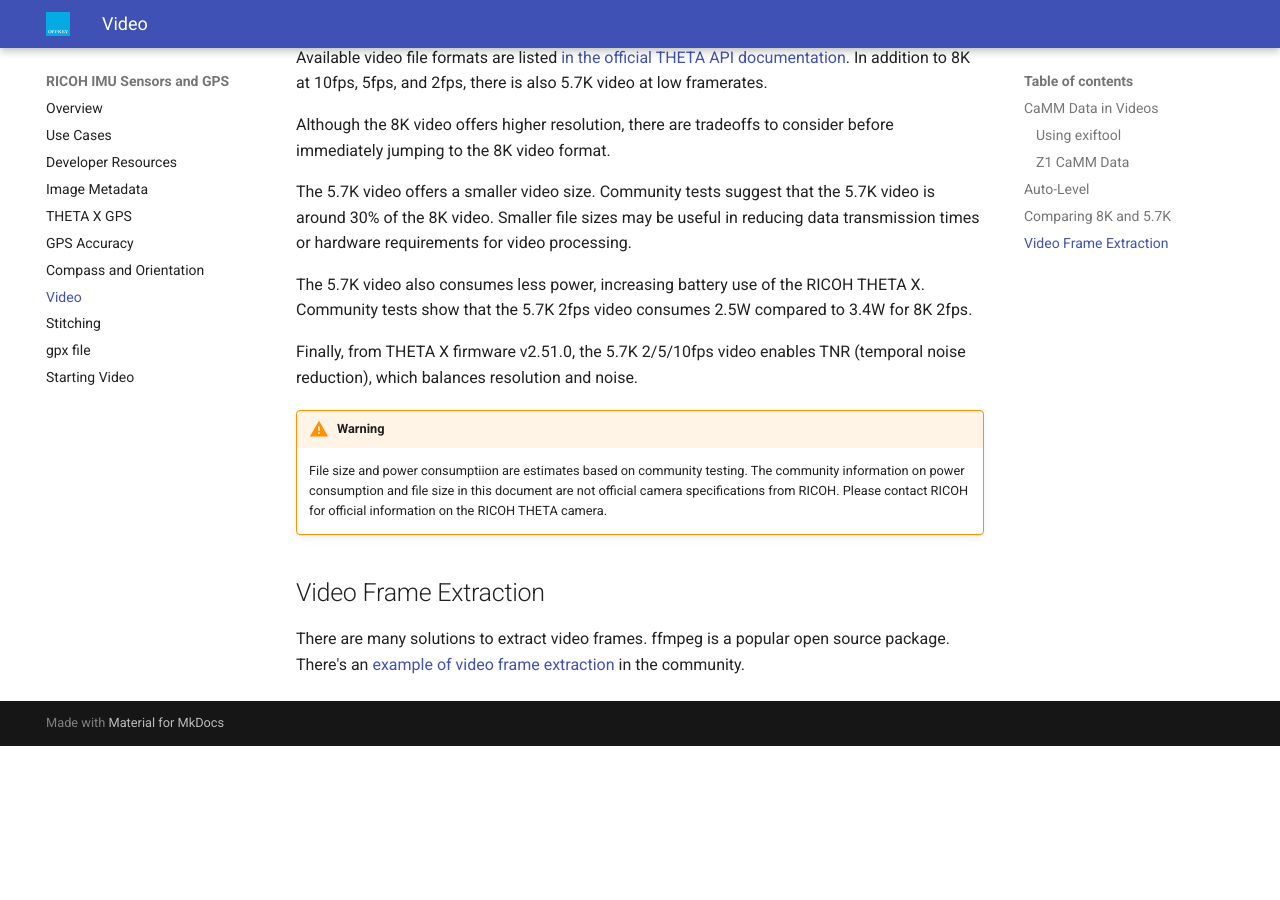
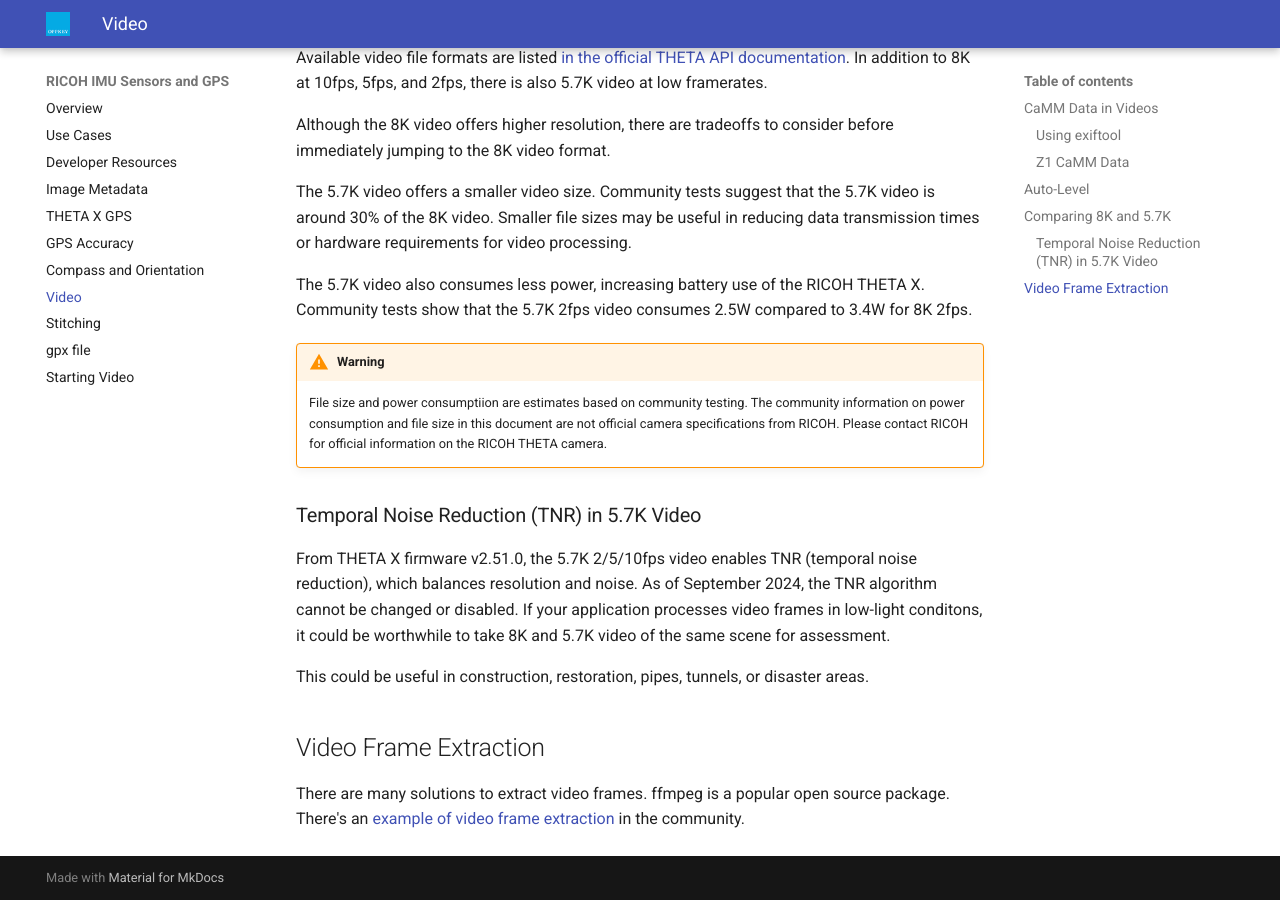
Before and after one commit to codetricity/theta-gis, an MkDocs documentation site: the page built from docs/video.md, in a window 1280 px wide and 900 px high, scrolled down 3094 px. Built offline with MkDocs 1.6.1 and Material for MkDocs 9.7.7, drawn with Linux system fonts in a browser that asks for light colours; before the commit the page ends 3840 px from its top, so only the background shows below that.

Commit message:
moved temporal noise reduction to separate section

```diff
--- a/docs/video.md
+++ b/docs/video.md
@@ -76,14 +76,23 @@
 The 5.7K video also consumes less power, increasing battery use of the RICOH THETA X.  Community
 tests show that the 5.7K 2fps video consumes 2.5W compared to 3.4W for 8K 2fps.
 
-Finally, from THETA X firmware v2.51.0, the 5.7K 2/5/10fps video enables TNR
-(temporal noise reduction), which balances resolution and noise.
-
 !!! warning
     File size and power consumptiion are estimates based on community testing.  The community
     information on power consumption and file size in this document are not official
     camera specifications from RICOH.  Please contact RICOH for official information
     on the RICOH THETA camera.
+
+### Temporal Noise Reduction (TNR) in 5.7K Video
+
+From THETA X firmware v2.51.0, the 5.7K 2/5/10fps video enables TNR
+(temporal noise reduction), which balances resolution and noise.
+As of September 2024, the TNR algorithm cannot be changed or disabled.
+If your application processes video frames in low-light conditons, it
+could be worthwhile to take 8K and 5.7K video of the same scene for
+assessment.
+
+This could be useful in construction, restoration, pipes, tunnels,
+or disaster areas.
 
 ## Video Frame Extraction
 
```
